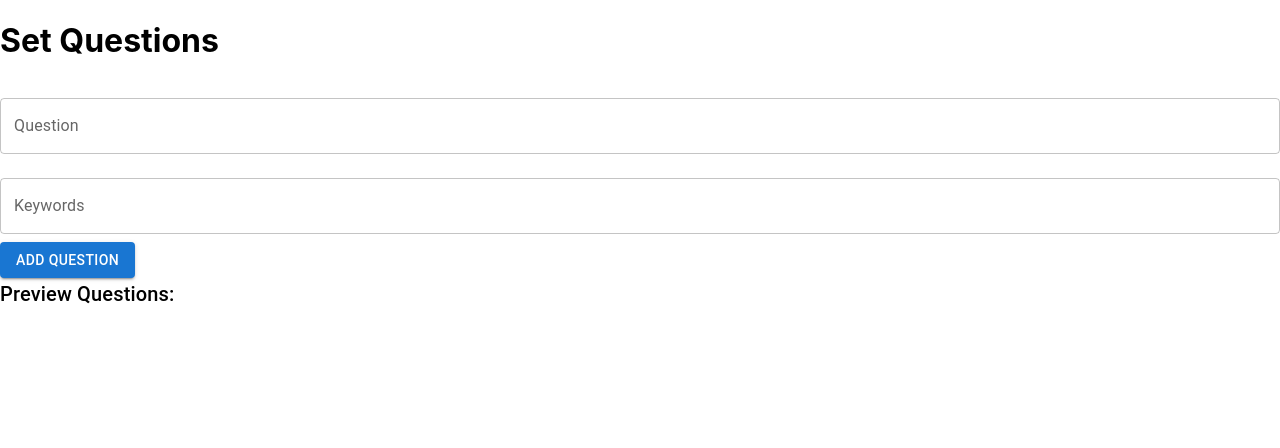
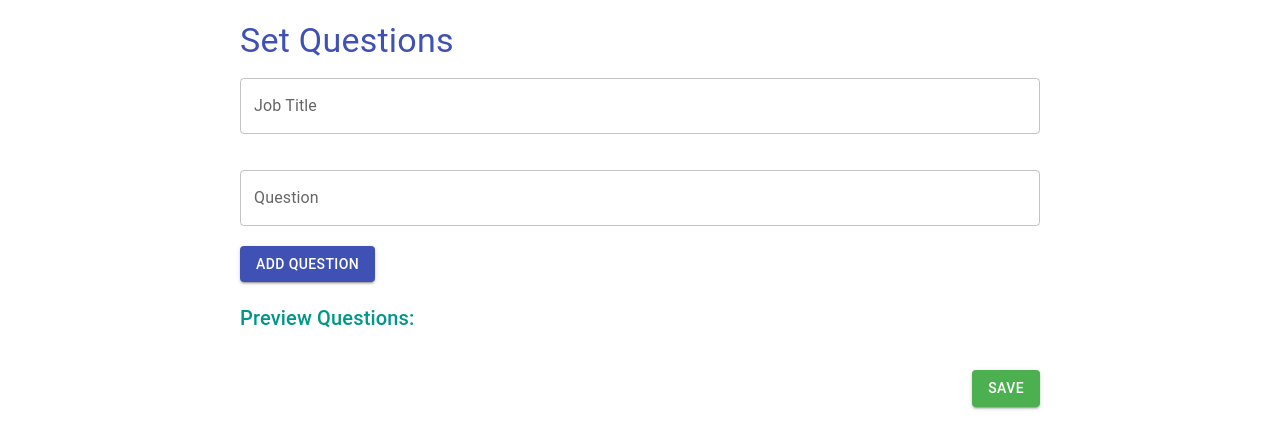
Before and after one commit to Maruf-16203091/react-interview-app-, a React (Create React App) app: page / in a window 1280 px wide. Shown: the top 448 px of the page. Built offline with nearby package versions, Linux system fonts and the light colour scheme.

Commit message:
SetQuestionsPage functional

```diff
--- a/src/pages/SetQuestionsPage.jsx
+++ b/src/pages/SetQuestionsPage.jsx
@@ -1,51 +1,89 @@
-// SetQuestionsPage.js
-import React, { useState } from 'react';
-import { TextField, Button, Typography } from '@mui/material';
+import React, { useState } from "react";
+import { TextField, Button, Typography } from "@mui/material";
 
 const SetQuestionsPage = () => {
-  const [keywords, setKeywords] = useState('');
-  const [question, setQuestion] = useState('');
+  const [jobTitle, setJobTitle] = useState("");
+  const [question, setQuestion] = useState("");
   const [questions, setQuestions] = useState([]);
 
   const handleAddQuestion = () => {
-    if (question.trim() !== '') {
-      setQuestions(prevQuestions => [...prevQuestions, { question: question.trim(), keywords: keywords.split(',').map(keyword => keyword.trim()) }]);
-      setQuestion('');
-      setKeywords('');
+    if (question.trim() !== "") {
+      setQuestions((prevQuestions) => [
+        ...prevQuestions,
+        { question: question.trim() },
+      ]);
+      setQuestion("");
     }
   };
 
+  const handleSave = () => {
+    // Logic to save the questions (if needed)
+    console.log("Questions saved:", questions);
+  };
+
   return (
-    <div>
-      <h1>Set Questions</h1>
+    <div style={{ padding: "20px", maxWidth: "800px", margin: "0 auto" }}>
+      <Typography variant="h4" style={{ color: "#3f51b5" }}>
+        Set Questions
+      </Typography>
+      <TextField
+        label="Job Title"
+        value={jobTitle}
+        onChange={(e) => setJobTitle(e.target.value)}
+        fullWidth
+        margin="normal"
+        style={{ marginBottom: "20px" }}
+      />
       <TextField
         label="Question"
         value={question}
         onChange={(e) => setQuestion(e.target.value)}
         fullWidth
         margin="normal"
+        style={{ marginBottom: "20px" }}
       />
-      <TextField
-        label="Keywords"
-        value={keywords}
-        onChange={(e) => setKeywords(e.target.value)}
-        fullWidth
-        margin="normal"
-      />
-      <Button variant="contained" onClick={handleAddQuestion}>
+      <Button
+        variant="contained"
+        onClick={handleAddQuestion}
+        style={{ backgroundColor: "#3f51b5", color: "white" }}
+      >
         Add Question
       </Button>
-      <div>
-        <Typography variant="h6">Preview Questions:</Typography>
+      <div style={{ marginTop: "20px" }}>
+        <Typography variant="h6" style={{ color: "#009688" }}>
+          Preview Questions:
+        </Typography>
         <ul>
           {questions.map((q, index) => (
-            <li key={index}>
-              <strong>Question {index + 1}:</strong> {q.question}<br />
-              <small>Keywords: {q.keywords.join(', ')}</small>
+            <li key={index} style={{ marginBottom: "10px" }}>
+              <TextField
+                label={`Question ${index + 1}`}
+                value={q.question}
+                onChange={(e) => {
+                  const updatedQuestions = [...questions];
+                  updatedQuestions[index].question = e.target.value;
+                  setQuestions(updatedQuestions);
+                }}
+                fullWidth
+                margin="normal"
+                style={{ marginBottom: "20px" }}
+              />
             </li>
           ))}
         </ul>
       </div>
+      <Button
+        variant="contained"
+        onClick={handleSave}
+        style={{
+          backgroundColor: "#4caf50",
+          color: "white",
+          float: "right",
+          marginTop: "20px",
+        }}
+      >
+        Save
+      </Button>
     </div>
   );
 };
```
